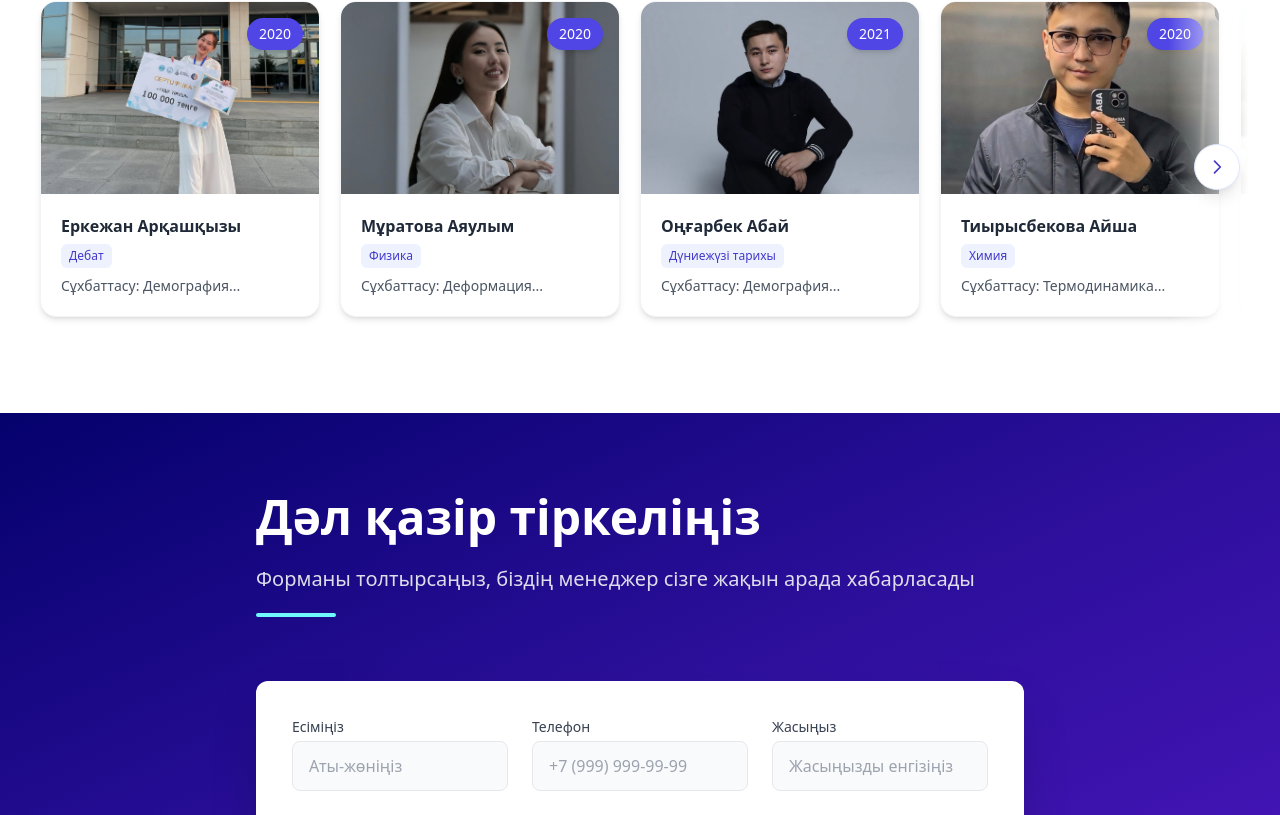
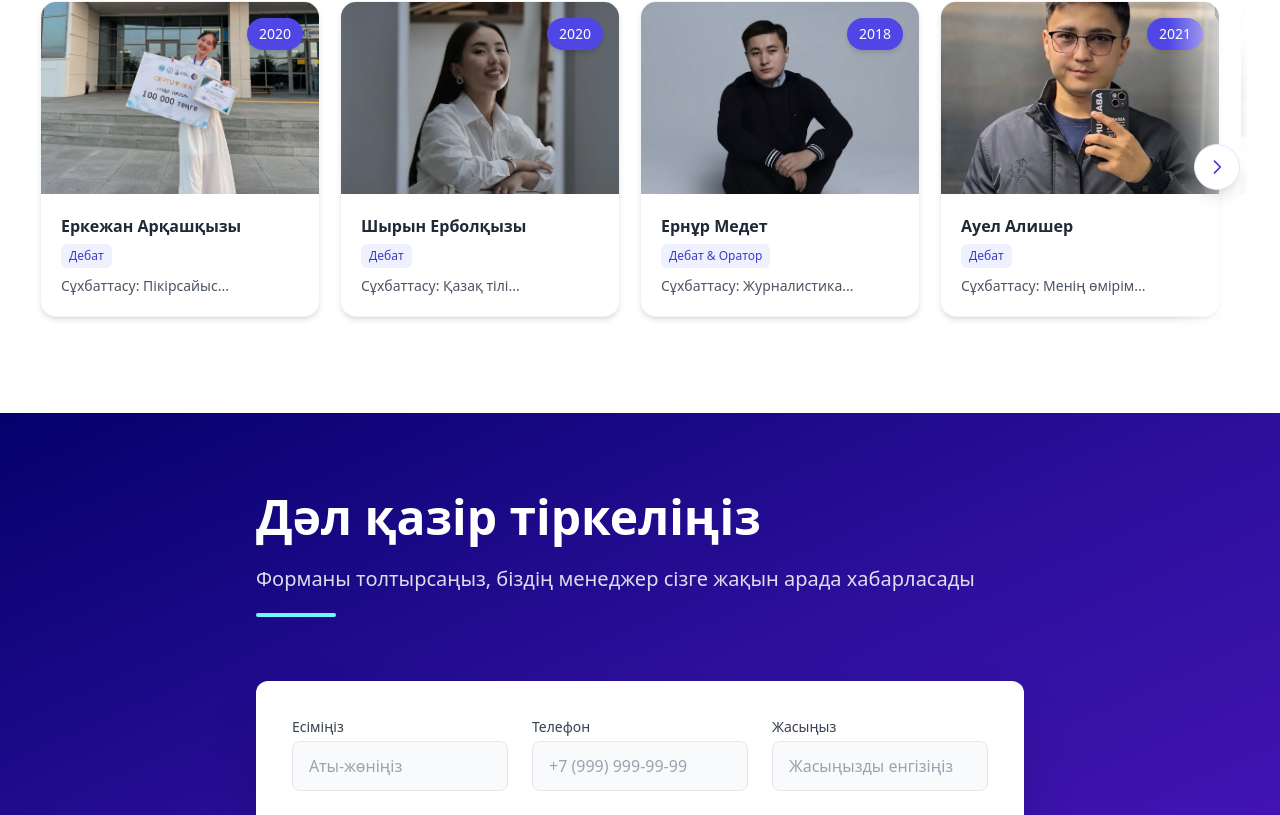
Before and after one commit to Ars160/YerkinOnerAcademy1, a React (Create React App) app: page / in a window 1280 px wide. Shown: the part 6226-7041 px from the top of the page. Built offline with nearby package versions, Linux system fonts and the light colour scheme.

Commit message:
Updated info 4

```diff
--- a/src/components/BestStudents.js
+++ b/src/components/BestStudents.js
@@ -21,71 +21,71 @@ const BestStudents = () => {
       name: 'Еркежан Арқашқызы',
       subject: 'Дебат',
       score: '2020',
-      desc: 'Сұхбаттасу: Демография...',
+      desc: 'Сұхбаттасу: Пікірсайыс...',
       image: images1,
     },
     {
       id: 2,
-      name: 'Мұратова Аяулым',
-      subject: 'Физика',
+      name: 'Шырын Ерболқызы',
+      subject: 'Дебат',
       score: '2020',
-      desc: 'Сұхбаттасу: Деформация...',
+      desc: 'Сұхбаттасу: Қазақ тілі...',
       image: images2,
     },
     {
       id: 3,
-      name: 'Оңғарбек Абай',
-      subject: 'Дүниежүзі тарихы',
-      score: '2021',
-      desc: 'Сұхбаттасу: Демография...',
+      name: 'Ернұр Медет',
+      subject: 'Дебат & Оратор',
+      score: '2018',
+      desc: 'Сұхбаттасу: Журналистика...',
       image: images3,
     },
     {
       id: 4,
-      name: 'Тиырысбекова Айша',
-      subject: 'Химия',
-      score: '2020',
-      desc: 'Сұхбаттасу: Термодинамика...',
+      name: 'Ауел Алишер',
+      subject: 'Дебат',
+      score: '2021',
+      desc: 'Сұхбаттасу: Менің өмірім...',
       image: images4,
     },
     {
       id: 5,
-      name: 'Тыныбекова Ерна',
-      subject: 'Геометрия',
-      score: '2022',
-      desc: 'Сұхбаттасу: Үшбұрыштар...',
+      name: 'Нұрасыл Жасқайратұлы',
+      subject: 'Дебат',
+      score: '2021',
+      desc: 'Сұхбаттасу: Өзгеріс...',
       image: images5,
     },
     {
       id: 6,
-      name: 'Мұратова Аяулым',
-      subject: 'Физика',
-      score: '2020',
-      desc: 'Сұхбаттасу: Деформация...',
+      name: 'Шырын Шаяхмет',
+      subject: 'Дебат',
+      score: '2019',
+      desc: 'Сұхбаттасу: Мамандық...',
       image: images6,
     },
     {
       id: 7,
-      name: 'Тиырысбекова Айша',
-      subject: 'Химия',
+      name: 'Қайсар ',
+      subject: 'Дебат',
       score: '2019',
-      desc: 'Сұхбаттасу: Термодинамика...',
+      desc: 'Сұхбаттасу: КТЛ...',
       image: images7,
     },
     {
       id: 8,
-      name: 'Тыныбекова Ерна',
-      subject: 'Геометрия',
-      score: '2020',
-      desc: 'Сұхбаттасу: Үшбұрыштар...',
+      name: 'Аяужан Жандосқызы',
+      subject: 'Дебат',
+      score: '2022',
+      desc: 'Сұхбаттасу: Дебаттын...',
       image: images8,
     },
     {
       id: 9,
-      name: 'Тыныбекова Ерна',
-      subject: 'Геометрия',
-      score: '2021',
-      desc: 'Сұхбаттасу: Үшбұрыштар...',
+      name: 'Аяна Айтанқызы',
+      subject: 'Дебат',
+      score: '2022',
+      desc: 'Сұхбаттасу: Егерде...',
       image: images9,
     },
   ];
```
